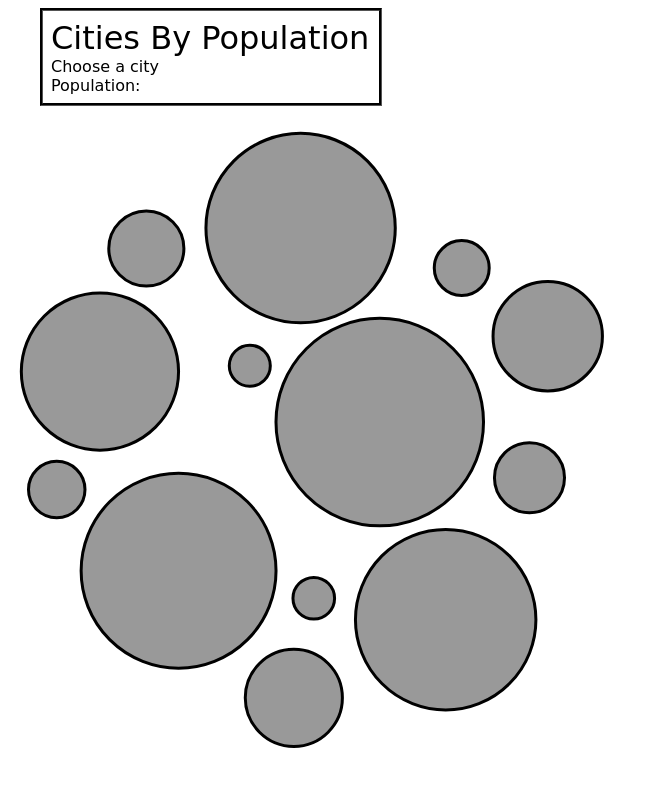
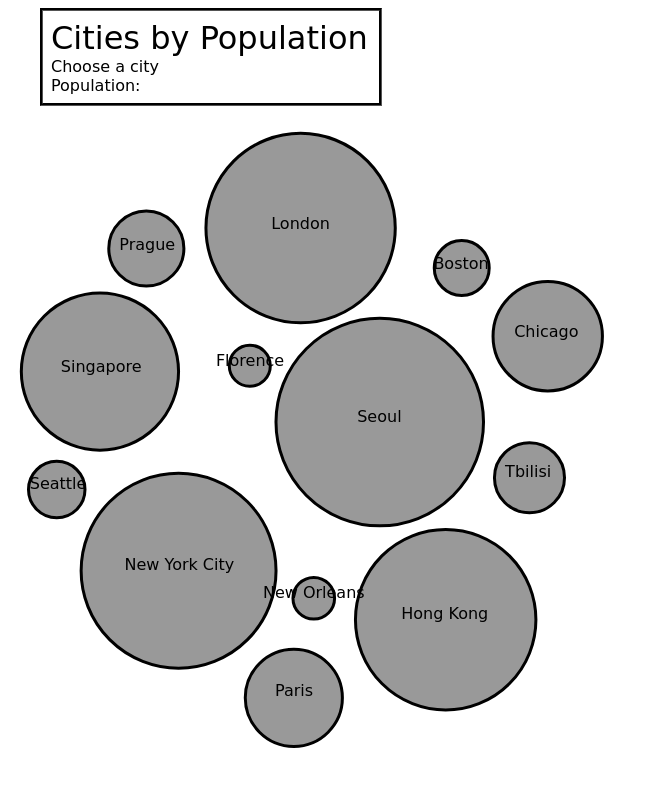
Before and after one commit to yenniejun/d3practice, a website: page index.html in a window 1280 px wide. Shown: the whole page, without its empty margins (0-648 px from the left). Drawn offline with nearby package versions, Linux system fonts and the light colour scheme; a web font is replaced by a local one.

Commit message:
Cleanup code

```diff
--- a/index.html
+++ b/index.html
@@ -1,151 +1,22 @@
 <!DOCTYPE html>
 <html>
 <head>
+  <meta charset="UTF-8">
+  <meta name="viewport" content="width=device-width, initial-scale=1">
+  <title>Cities and Populations</title>
   <script src="https://d3js.org/d3.v5.min.js"></script>
+  <script src="index.js"></script>
 	<link rel="stylesheet" href="style.css"/>
 	<link href="https://fonts.googleapis.com/css?family=Mansalva&display=swap" rel="stylesheet">
-
 </head>
-
+<body>
   <div>
     <div class="titleBox">
-    <p class="title"></p>
+      <p class="title">Cities by Population</p>
       <p class="cityName">Choose a city</p>
       <p class="population">Population:</p>
     </div>
-
     <svg class="chart">
-  </svg>
-
   </div>
-<body>
-
-<script>
-
-  // TODO move to separate script file
-
-// title
-d3.select(".title")
-	.text('Cities By Population');
-
-var width = 300, height = 300
-
-data = d3.csv("cities.csv").then(function(data, error) {
- // clean data
- // todo: replace with await
- data.forEach((d) => {
-   d.Population = d.Population.replace(/,/g, '')
-   d.radius = Math.sqrt(d.Population / Math.PI)
- });
-
- nodes = data.map( i => {
-    var d = {
-      id: i.City,
-      radius: i.radius,
-      population: i.Population
-    };
-    return d;
- });
-
-var simulation = d3.forceSimulation(nodes)
-  .force('charge', d3.forceManyBody().strength(-10))
-  .force('center', d3.forceCenter(300,300))
-  .force('collision', d3.forceCollide().radius(d => d.radius/20))
-  .on('tick', ticked);
-
-var container = d3.select('svg')
-  .selectAll('circle')
-  .data(nodes)
-  .enter()
-  .append("g") // block containing the circle
-  .attr("class", "circleContainer")
-
-// d3.select('.circleContainer')
-//   .data(nodes)
-//   .append("text")
-//   .attr("x", d => d.x)
-//   .attr("y", d => d.y)
-//   .text(d => d.id);
-
-});
-
-function type(d) {
-  d.value = +d.value; // coerce to number
-  return d;
-}
-
-async function loadData() {
-  return await d3.csv('cities.csv');
-}
-
-function ticked() {
-   var chart = d3.select(".chart")
-    .attr("width", 1000)
-    .attr("height", 1000); // todo make 100 percent
-
-   var x = d3.scaleLinear()
-    .domain([0, d3.max(data, function(d) { return d.Population; })])
-    .range([0, 30]);
-
-  var bubble = d3.select('svg')
-    .selectAll('circle')
-    .data(nodes)
-
-    //  var bubble = chart.selectAll("myCircles")
-
-  // the bubble
-  bubble.enter()
-    .append('circle')
-    .attr("class", "bubble")
-    .attr('r', d => d.radius/17)
-    .merge(bubble)
-    .attr('cx', d => d.x)
-    .attr('cy', d => d.y)
-    .style("fill", "69b3a2")
-    .attr("stroke", "#69b3a2")
-    .attr("stroke-width", 3)
-    .attr("fill-opacity", .4)
-    .attr("id", d => d.id)
-    .on("mouseover", handleMouseOver)
-    .on("mouseout", handleMouseOut)
-    .on("onend", handleOnEnd);
-
-  bubble.exit().remove()
-
-}
-
-function handleOnEnd(d, i) {
-  console.log("HANDLE ON LOAD");
-  console.log(d)
-}
-
-
-function handleMouseOver(d, i) {
-	d3.select(this).transition().style("fill", "purple");
-  console.log(d,i)
-  // console.log(d.id + " " + d.radius + " " + d.population)
-  d3.select(".cityName").text("City: " + d.id);
-  d3.select(".population").text("Population: " + d.population);
-
-  d3.select('.circleContainer')
-    .append("text")
-    .attr("x", d.x)
-    .attr("y", d.y)
-    // .attr("dy", ".35em")
-    .text(d.id);
-
-
-}
-
-function handleMouseOut(d, i) {
-	d3.select(this).transition().style("fill", "69b3a2");
-}
-
-
-
-
-</script>
-
 </body>
-
 </html>
--- a/index.js
+++ b/index.js
@@ -1,8 +1,110 @@
-var d3 = require("d3");
-var data = [34, 22, 444, 12, 456, 1];
+/*
+	TODO:
+	1. Animate the bubbles so they move
+	2. Randomize bubble colors
+	3. Add different filters (i.e. by continent)
+	4. Add real data
+*/
 
-d3.select("body")
-	.append("p")
-	.text("HI!!!!");
+data = d3.csv("cities.csv").then(function(data, error) {
+	nodes = createNodes(data);
+	var simulation = simulateNodes();
+	var container = containIndividualNodes();
 
-console.log("blah");
+	// set timeout to ensure that all the circles have loaded
+	setTimeout(
+	  () => {
+	    d3.selectAll('.circleContainer')
+	      .data(nodes)
+	      .append("text")
+	      .attr("x", d => d.x)
+	      .attr("y", d => d.y)
+	      .text(d => d.id);
+	  }, 2000);
+	});
+
+async function loadData() {
+  return await d3.csv('cities.csv');
+}
+
+function createNodes(data) {
+	// Clean up data
+	data.forEach((d) => {
+	   d.Population = d.Population.replace(/,/g, '')
+	   d.radius = Math.sqrt(d.Population / Math.PI)
+	 });
+
+	var nodes = data.map( i => {
+    var d = {
+      id: i.City,
+      radius: i.radius,
+      population: i.Population
+    };
+    return d;
+  });
+
+  return nodes;
+}
+
+function simulateNodes() {
+	var simulation = d3.forceSimulation(nodes)
+	  .force('charge', d3.forceManyBody().strength(-10))
+	  .force('center', d3.forceCenter(300,300))
+	  .force('collision', d3.forceCollide().radius(d => d.radius/20))
+	  .on('tick', ticked);
+
+	return simulation;
+}
+
+function containIndividualNodes() {
+	var container = d3.select('svg')
+	  .selectAll('circle')
+	  .data(nodes)
+	  .enter()
+	  .append("g") // block containing the circle
+	  .attr("class", "circleContainer");
+
+	return container;
+}
+
+function ticked() {
+  var chart = d3.select(".chart")
+    .attr("width", 1000)
+    .attr("height", 1000); // todo make 100 percent
+
+  var x = d3.scaleLinear()
+    .domain([0, d3.max(data, function(d) { return d.Population; })])
+    .range([0, 30]);
+
+  // individual bubbles
+  var bubble = d3.select('svg')
+    .selectAll('circle')
+    .data(nodes)
+
+  bubble.enter()
+    .append('circle')
+    .attr("class", "bubble")
+    .attr('r', d => d.radius/17)
+    .merge(bubble)
+    .attr('cx', d => d.x)
+    .attr('cy', d => d.y)
+    .style("fill", "69b3a2")
+    .attr("stroke", "#69b3a2")
+    .attr("stroke-width", 3)
+    .attr("fill-opacity", .4)
+    .attr("id", d => d.id)
+    .on("mouseover", handleMouseOver)
+    .on("mouseout", handleMouseOut);
+
+  bubble.exit().remove()
+}
+
+function handleMouseOver(d, i) {
+	d3.select(this).transition().style("fill", "purple");
+  d3.select(".cityName").text("City: " + d.id);
+  d3.select(".population").text("Population: " + d.population);
+}
+
+function handleMouseOut(d, i) {
+	d3.select(this).transition().style("fill", "69b3a2");
+}
--- a/package.json
+++ b/package.json
@@ -8,5 +8,8 @@
   },
   "keywords": [],
   "author": "",
-  "license": "ISC"
+  "license": "ISC",
+  "dependencies": {
+    "require": "^2.4.20"
+  }
 }
```
Also changed, not shown: 1 other file. Lines whose indentation alone changed are shown as unchanged.
